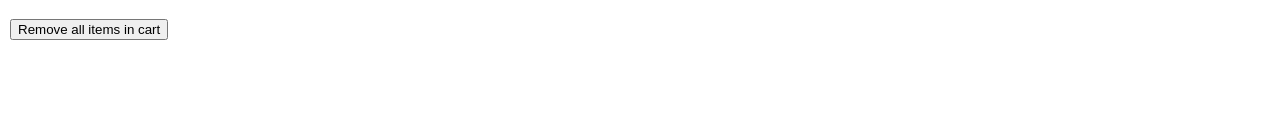
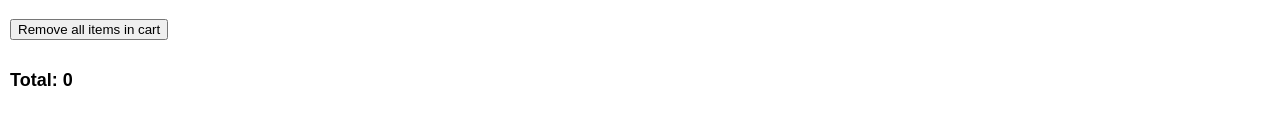
Before and after one commit to daugz/Lendo-assignment, a React (Vite) app: page /checkout in a window 1280 px wide. Shown: the part 170-300 px from the top of the page. Built offline with nearby package versions, Linux system fonts and the light colour scheme.

Commit message:
feat: add a total for checkout

```diff
--- a/src/pages/CheckoutPage.tsx
+++ b/src/pages/CheckoutPage.tsx
@@ -12,6 +12,7 @@ export const CheckoutPage: FC<CheckoutPage> = ({
   shoppingCart,
   setShoppingCart,
 }) => {
+  // eslint-disable-next-line @typescript-eslint/no-unused-vars
   const [cartUpdated, setCartUpdated] = useState(0);
   const checkoutItems = getAllCheckoutItems();
   console.log(checkoutItems);
@@ -22,6 +23,15 @@ export const CheckoutPage: FC<CheckoutPage> = ({
       sessionStorage.clear();
     }
   };
+
+  const getTotal = () => {
+    const calculateTotal = checkoutItems.reduce((acc, item): number => {
+      acc += item?.price * item?.count;
+      return acc;
+    }, 0);
+    return calculateTotal;
+  };
+
   return (
     <div className={styles.container}>
       <h1 className={styles.h1}>Checkout</h1>
@@ -39,6 +49,9 @@ export const CheckoutPage: FC<CheckoutPage> = ({
             />
           );
         })}
+      </div>
+      <div>
+        <div className={styles.total}>Total: {getTotal()}</div>
       </div>
     </div>
   );
--- a/src/pages/checkoutPage.module.css
+++ b/src/pages/checkoutPage.module.css
@@ -109,6 +109,7 @@
   align-items: center;
   width: 100%;
   max-width: -webkit-fill-available;
+  max-width: -moz-available;
 }
 .amount {
   width: 100%;
@@ -143,3 +144,9 @@
 .disabledCartChanger {
   opacity: 0.5;
 }
+
+/*Total*/
+.total {
+  font-size: 18px;
+  font-weight: 600;
+}
```
